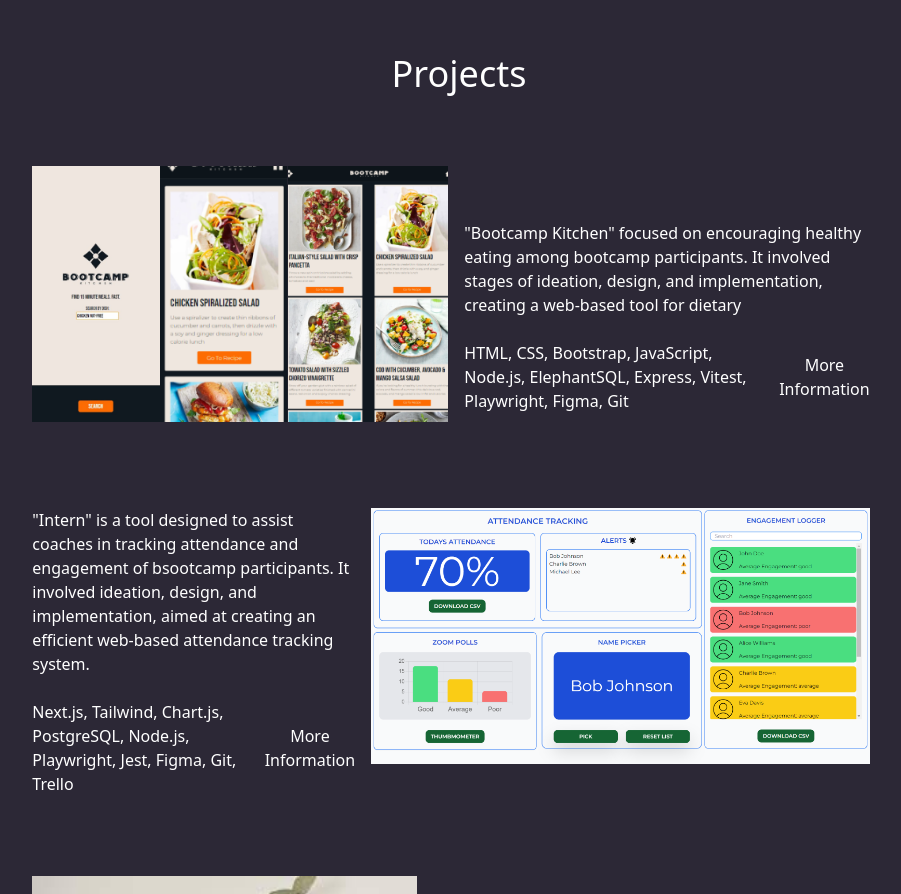
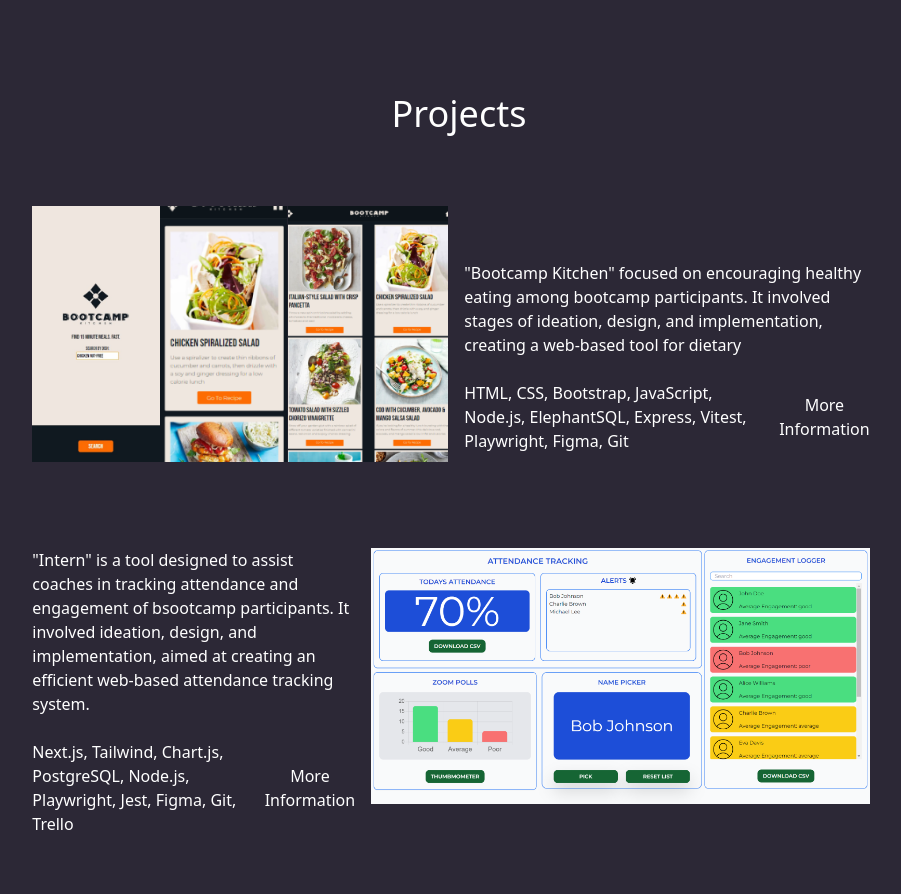
Before and after one commit to Christener19/Portfolio, a plain HTML site: page index.html in a window 1280 px wide. Shown: the part 1722-2616 px from the top of the page, without its empty margins (181-1082 px from the left). Drawn offline with nearby package versions, Linux system fonts and the light colour scheme.

Commit message:
realised my mistake and done the better fix

```diff
--- a/index.html
+++ b/index.html
@@ -52,9 +52,10 @@
         </p>
     </div>
 </section>
-<div id="projects"></div>
-<section class="flex flex-col items-center justify-center mt-10 lg:mt-0 md:pt-20">
+
+<section id="projects" class="flex flex-col items-center justify-center mt-10 lg:mt-0 md:pt-20">
     <!----------------CARD-ONE--------------->
+    <div class="flex flex-col items-center justify-center mt-10">
     <h1 class="text-white text-4xl md:mb-8">Projects</h1>
     <h6 class="text-white text-2xl mt-3 md:hidden">Bootcamp Kitchen</h6>
 <div class="card-one w-2/3  min-h-64 flex mt-2 lg:mt-10">
@@ -91,7 +92,7 @@
 </div>
 </div>
 </div>
-
+</div>
  <!------------------CARD-TWO-------------------->
  <h6 class="text-white text-2xl mt-3 md:hidden">Intern</h6>
 <div class="card-two  min-h-64 flex w-2/3 mt-2 lg:mt-10 sm:flex-row-reverse pl-0 pr-4">
```
